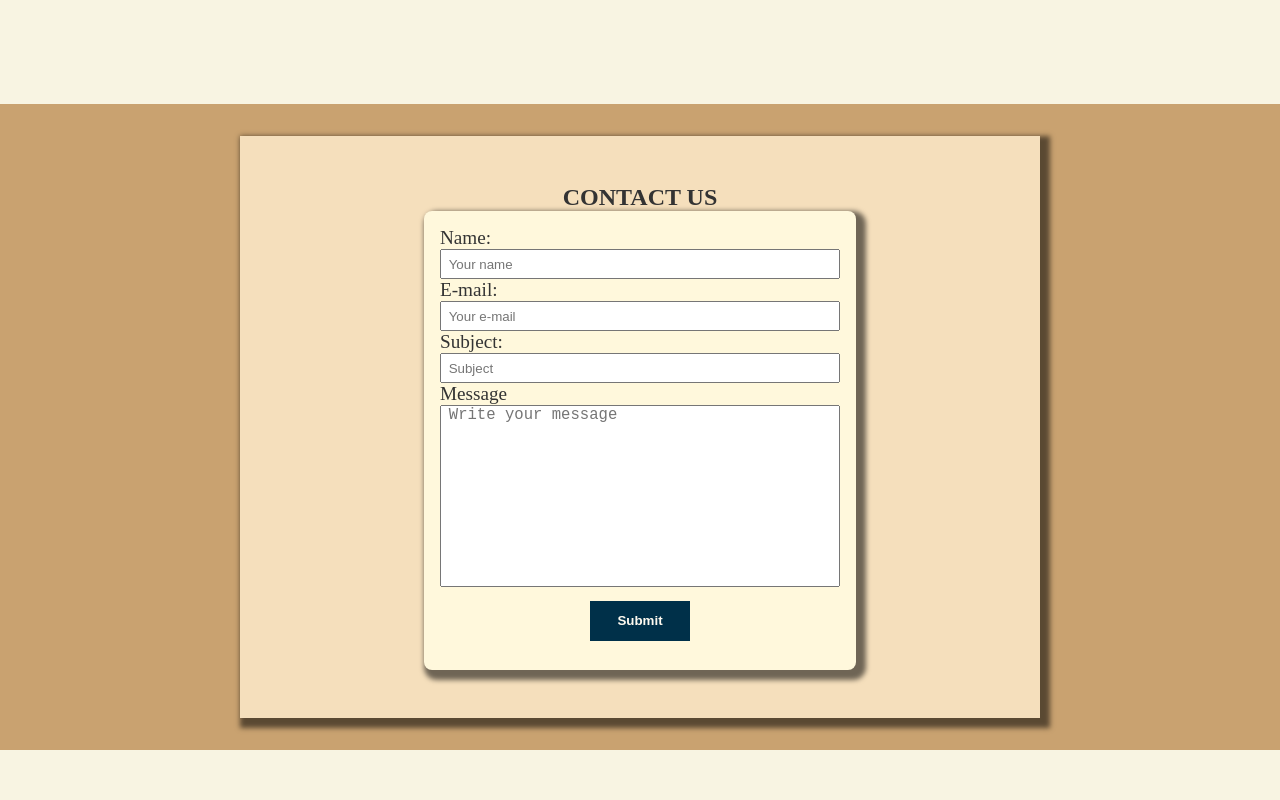
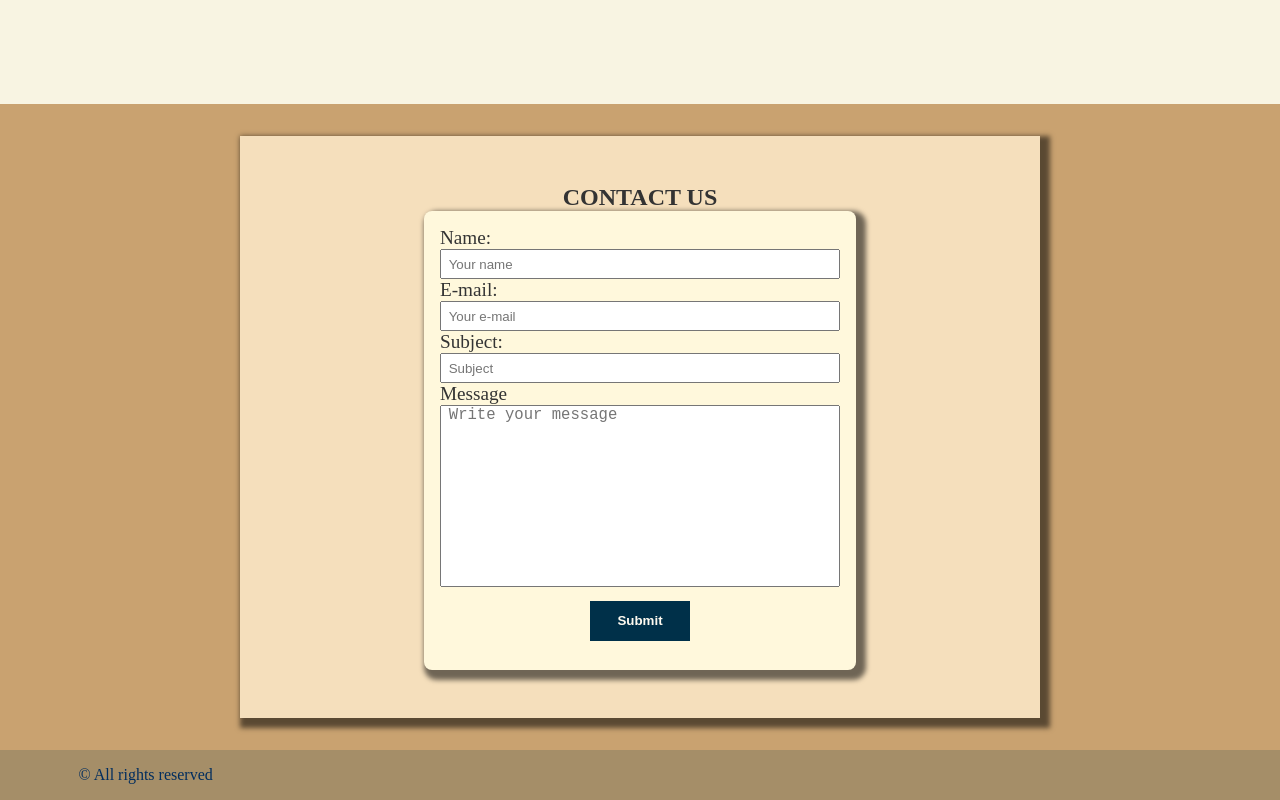
Before and after one commit to Lucas-TA/EBAC_BiblioVerse, a plain HTML site: page index.html in a window 1280 px wide. Shown: the part 4437-5237 px from the top of the page. Before the commit the page ends 5187 px from the top, so only its background shows below. Drawn offline with Linux system fonts and the light colour scheme.

Commit message:
chore: Adding footer

```diff
--- a/index.html
+++ b/index.html
@@ -483,12 +483,12 @@
                     </button>
                 </form>
             </div>
-
         </section>
-
     </main>
     <footer>
-
+        <div class="container">
+            &copy; All rights reserved
+        </div>
     </footer>
 </body>
 </html>
--- a/main.css
+++ b/main.css
@@ -435,3 +435,9 @@ header > .container {
 .contact-form button:hover {
     background-color: #002d5e;
 }
+/* */
+footer {
+    color: #002d5e;
+    padding: 1em;
+    background-color: var(--AntiqueVintage-HeaderFooter-color);
+}
```
